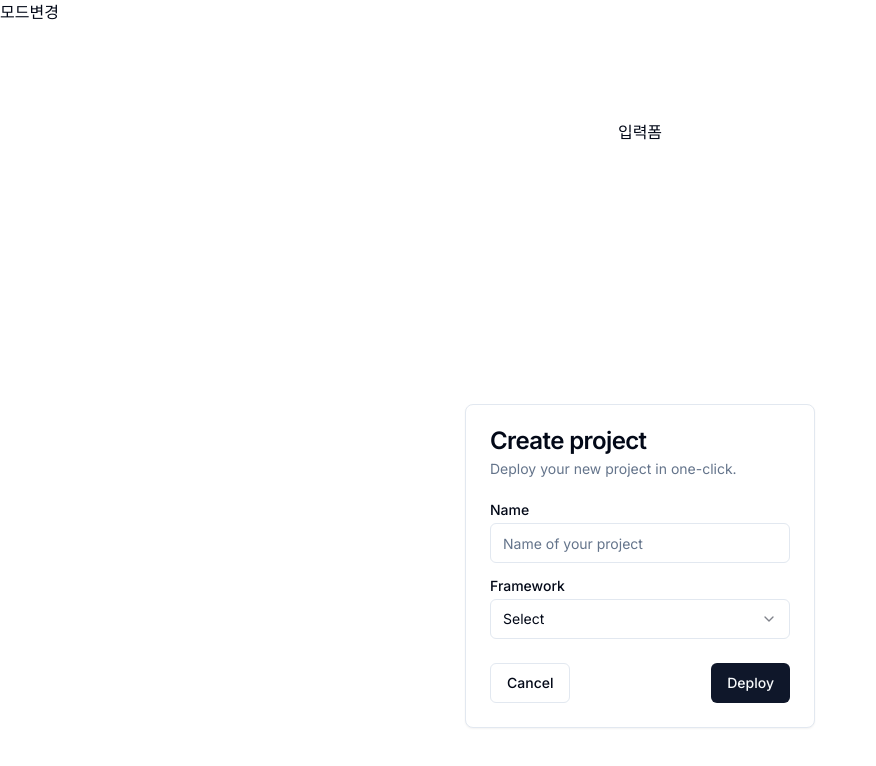
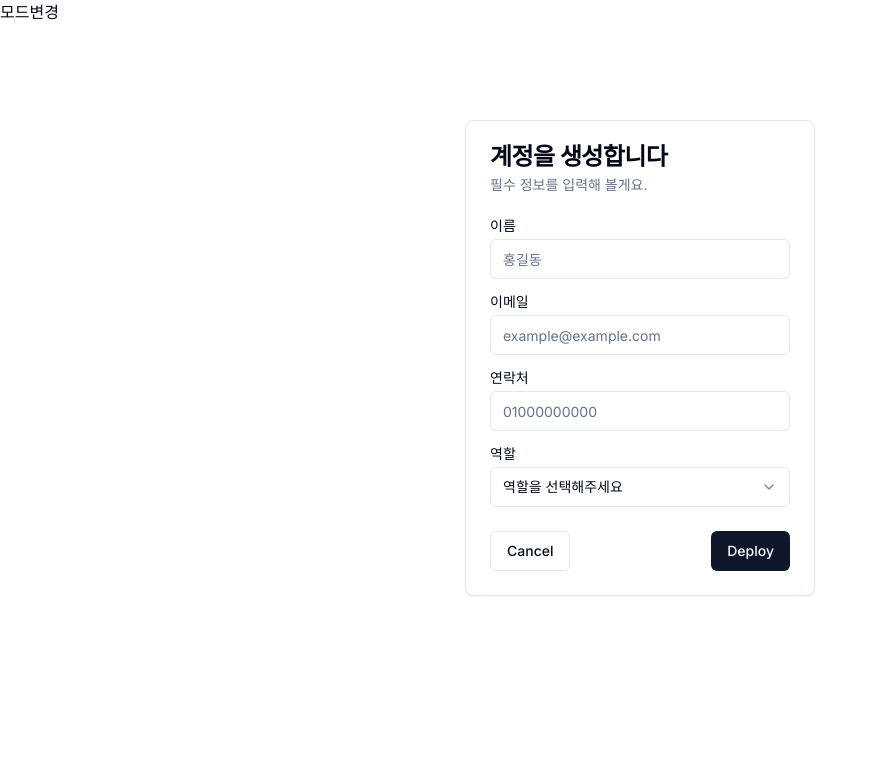
Before and after one commit to heejung-newheee/prac_next_project, a Next.js app: page / in a window 1280 px wide. Shown: the top 766 px of the page, without its empty margins (0-876 px from the left). Built offline with nearby package versions, Linux system fonts and the light colour scheme.

Commit message:
feat: signUpForm 마크업

```diff
--- a/src/app/page.tsx
+++ b/src/app/page.tsx
@@ -3,7 +3,6 @@ import SignupFormInput from '@/components/common/SignupformInput';
 export default function Home() {
     return (
         <main className="flex min-h-screen flex-col items-center justify-between p-24">
-            <div>입력폼</div>
             <SignupFormInput />
         </main>
     );
--- a/src/components/common/SignupformInput.tsx
+++ b/src/components/common/SignupformInput.tsx
@@ -1,3 +1,5 @@
+'use client';
+
 import { Button } from '@/components/ui/button';
 import { Card, CardContent, CardDescription, CardFooter, CardHeader, CardTitle } from '@/components/ui/card';
 import { Input } from '@/components/ui/input';
@@ -8,27 +10,33 @@ export default function SignupFormInput() {
     return (
         <Card className="w-[350px]">
             <CardHeader>
-                <CardTitle>Create project</CardTitle>
-                <CardDescription>Deploy your new project in one-click.</CardDescription>
+                <CardTitle>계정을 생성합니다</CardTitle>
+                <CardDescription>필수 정보를 입력해 볼게요.</CardDescription>
             </CardHeader>
             <CardContent>
                 <form>
                     <div className="grid w-full items-center gap-4">
                         <div className="flex flex-col space-y-1.5">
-                            <Label htmlFor="name">Name</Label>
-                            <Input id="name" placeholder="Name of your project" />
+                            <Label htmlFor="name">이름</Label>
+                            <Input id="name" placeholder="홍길동" />
                         </div>
                         <div className="flex flex-col space-y-1.5">
-                            <Label htmlFor="framework">Framework</Label>
+                            <Label htmlFor="email">이메일</Label>
+                            <Input id="email" placeholder="example@example.com" />
+                        </div>
+                        <div className="flex flex-col space-y-1.5">
+                            <Label htmlFor="phone">연락처</Label>
+                            <Input id="phone" placeholder="01000000000" />
+                        </div>
+                        <div className="flex flex-col space-y-1.5">
+                            <Label htmlFor="framework">역할</Label>
                             <Select>
                                 <SelectTrigger id="framework">
-                                    <SelectValue placeholder="Select" />
+                                    <SelectValue placeholder="역할을 선택해주세요" />
                                 </SelectTrigger>
                                 <SelectContent position="popper">
-                                    <SelectItem value="next">Next.js</SelectItem>
-                                    <SelectItem value="sveltekit">SvelteKit</SelectItem>
-                                    <SelectItem value="astro">Astro</SelectItem>
-                                    <SelectItem value="nuxt">Nuxt.js</SelectItem>
+                                    <SelectItem value="admin">관리자</SelectItem>
+                                    <SelectItem value="user">일반사용자</SelectItem>
                                 </SelectContent>
                             </Select>
                         </div>
```
